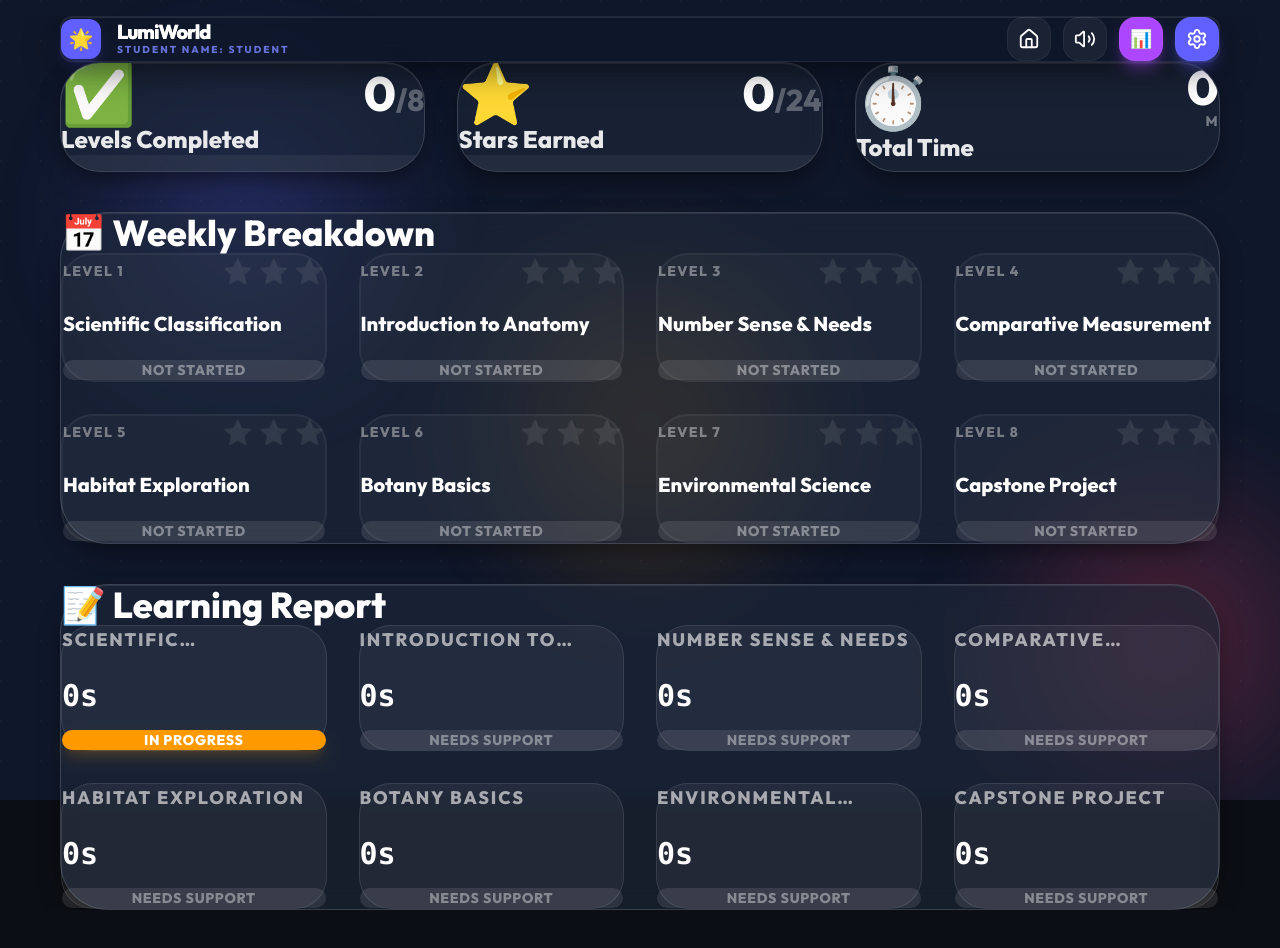
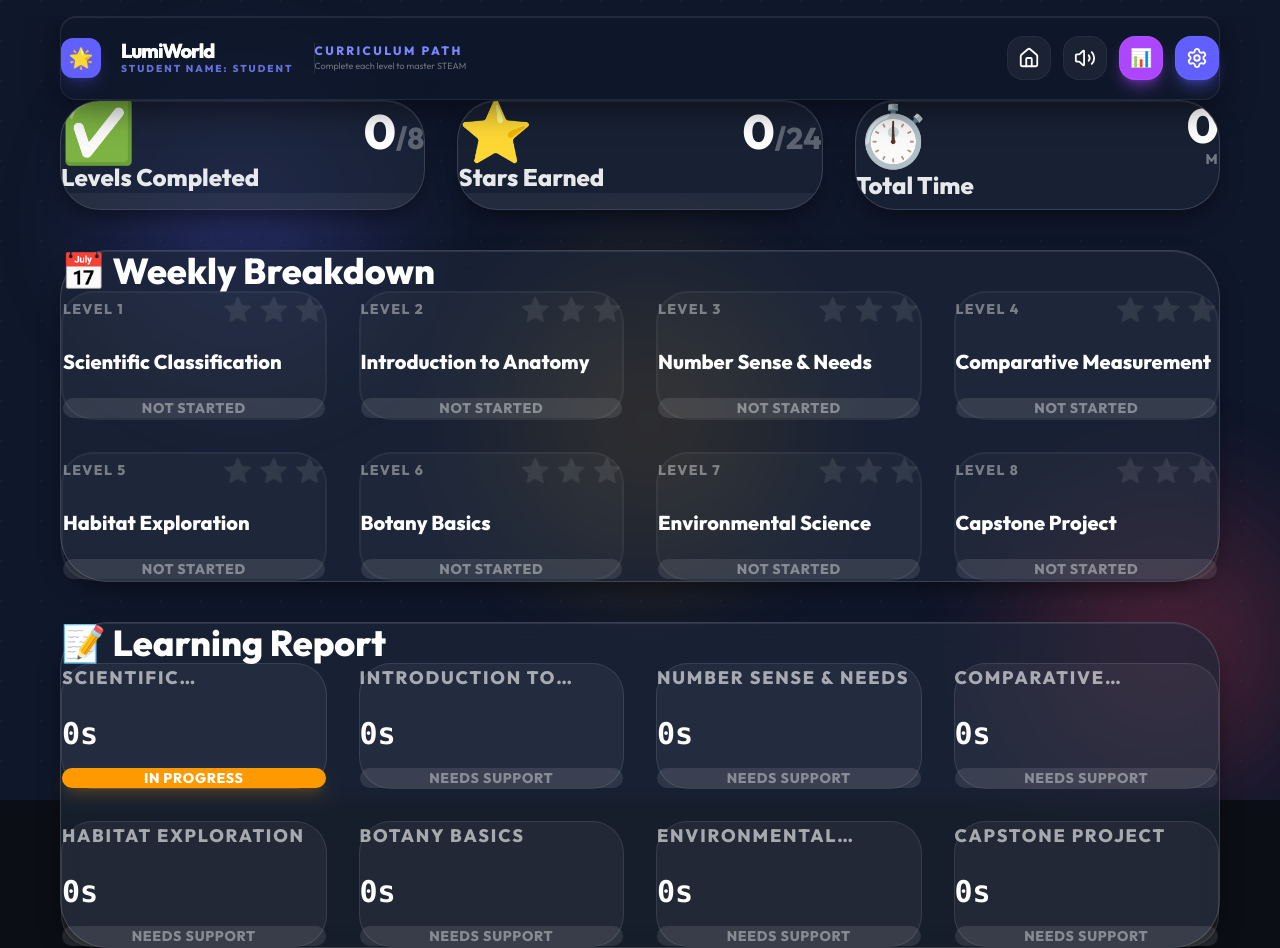
Before and after one commit to lawrence555-dev/lumiworld, a Next.js app: page /parent in a window 1280 px wide. Before the commit the page ends 910 px from the top, so only its background shows below. Built offline with nearby package versions, Linux system fonts and the light colour scheme.

Commit message:
fix: standardize header height and vertical layout across all main pages

```diff
--- a/app/parent/page.tsx
+++ b/app/parent/page.tsx
@@ -44,9 +44,11 @@ export default function ParentDashboard() {
 
                 {/* Header Block - Aligned with Homepage */}
                 <div className="pb-8 sm:pb-12">
-                    <Header showHome />
+                    <Header showHome showCurriculumPath />
                 </div>
 
+                {/* Main Content Sections - Balanced Vertical Spacing */}
+                <main className="flex-1 flex flex-col w-full">
                     <motion.div
                         initial={{ opacity: 0, y: 20 }}
                         animate={{ opacity: 1, y: 0 }}
@@ -237,6 +239,7 @@ export default function ParentDashboard() {
                             </div>
                         </div>
                     </motion.div>
+                </main>
             </div>
         </div>
     );
--- a/app/settings/page.tsx
+++ b/app/settings/page.tsx
@@ -38,9 +38,10 @@ export default function SettingsPage() {
 
                 {/* Header Block - Aligned with Homepage */}
                 <div className="pb-8 sm:pb-12">
-                    <Header showHome />
+                    <Header showHome showCurriculumPath />
                 </div>
 
+                <main className="flex-1 w-full flex flex-col">
                     <motion.div
                         initial={{ opacity: 0, y: 20 }}
                         animate={{ opacity: 1, y: 0 }}
@@ -181,6 +182,7 @@ export default function SettingsPage() {
                             </div>
                         </section>
                     </motion.div>
+                </main>
 
                 {/* Reset Confirmation Modal */}
                 <AnimatePresence>
--- a/components/ui/Header.tsx
+++ b/components/ui/Header.tsx
@@ -19,8 +19,8 @@ export const Header = ({ showHome = false, showCurriculumPath = false }: HeaderP
 
     return (
         <header className="relative w-full flex justify-center z-[100]">
-            <div className="glass px-5 py-2 rounded-xl flex items-center justify-between shadow-2xl border border-white/10 bg-slate-900/60 transition-colors w-full">
-                <div className="flex items-center gap-4">
+            <div className="glass px-5 py-2.5 rounded-2xl flex items-center justify-between shadow-2xl border border-white/10 bg-slate-900/60 transition-colors w-full min-h-[84px]">
+                <div className="flex items-center gap-5">
                     {/* Logo */}
                     <motion.div
                         whileHover={{ rotate: 10, scale: 1.1 }}
```
Lines whose indentation alone changed are shown as unchanged.
